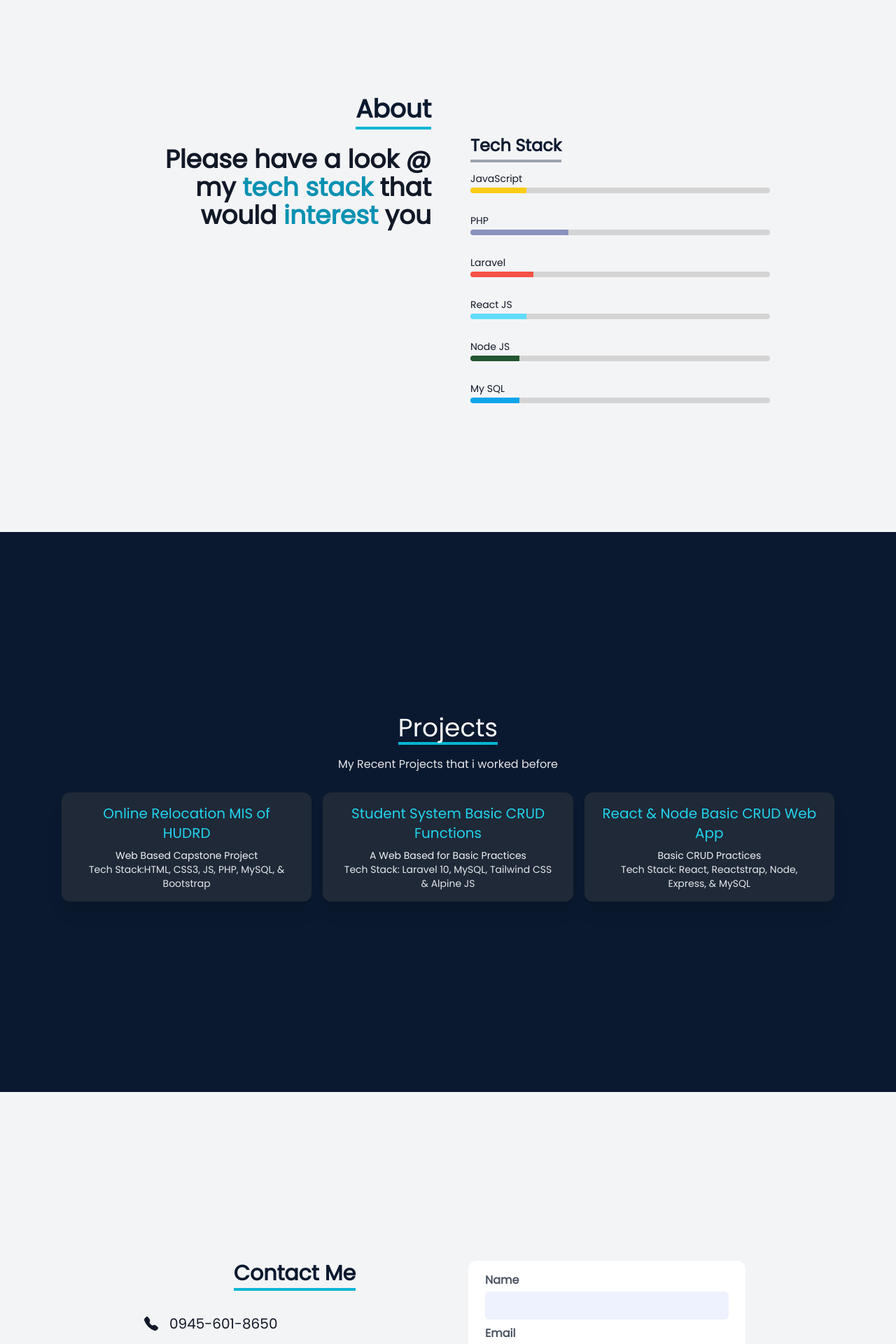
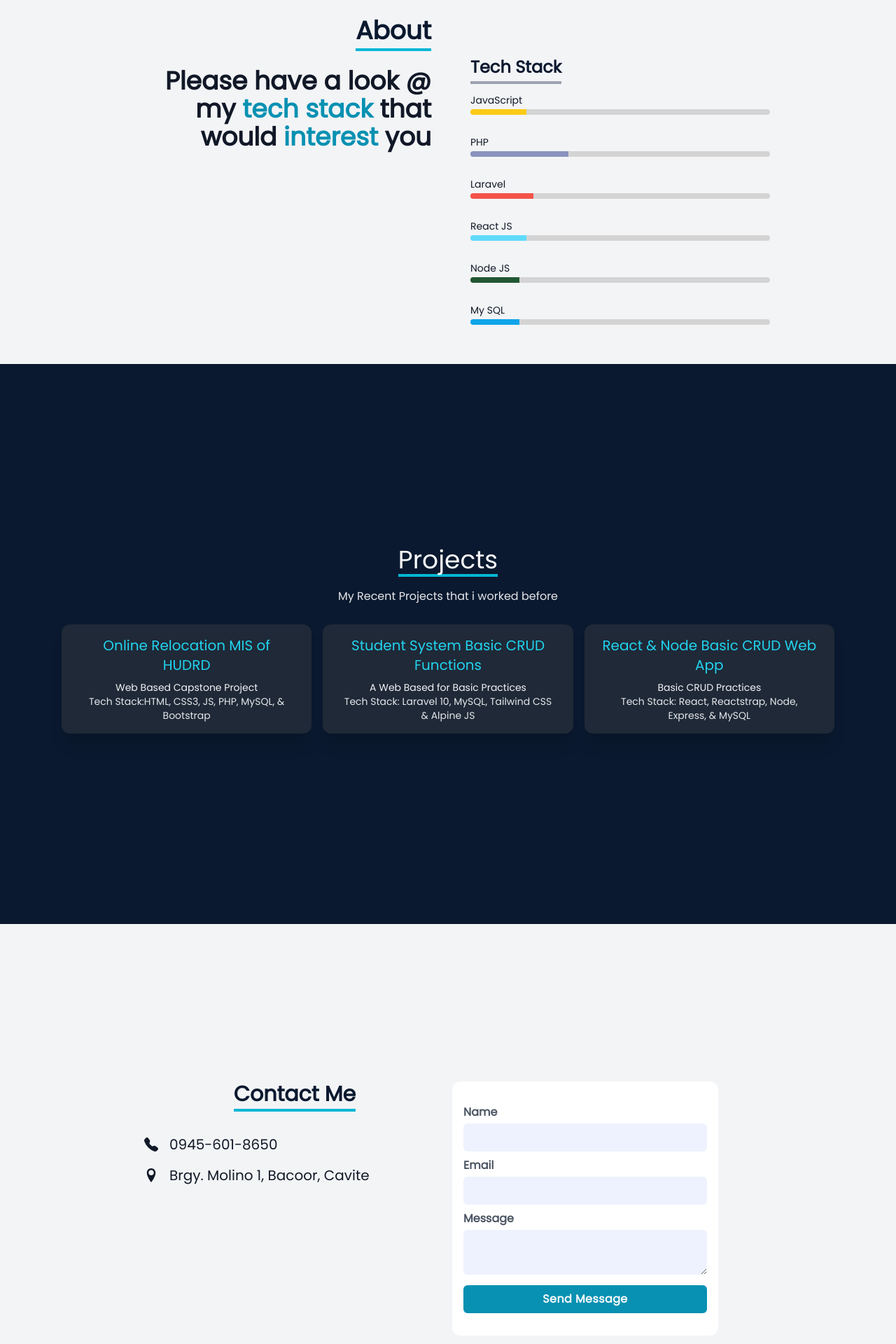
Before and after one commit to rookieSeason/LGPortfolio, a React (Vite) app: page / in a window 1280 px wide. Shown: the part 840-2760 px from the top of the page at 70% size. Built offline with nearby package versions, Linux system fonts and the light colour scheme.

Commit message:
pages adjusted

```diff
--- a/src/components/About.jsx
+++ b/src/components/About.jsx
@@ -4,9 +4,9 @@ import profile from '../assets/profile.jpg'
 const About = () => {
 
     return (
-        <div name='about' className='w-screen h-screen bg-gray-100 text-gray-900'>
-            <div className='sm:flex flex-col justify-center items-center w-screen h-full py-8 whitespace-pre-line' >
-                <div  className='max-w-[1000px] w-full grid grid-cols-2 gap-4'>
+        <div name='about' className='w-screen h-full bg-gray-100 text-gray-900'>
+            <div className=' sm:flex flex-col justify-center items-center w-screen h-full py-8 whitespace-pre-line' >
+                <div  className=' pt-4 max-w-[1000px] w-full grid grid-cols-2 gap-4'>
                     <div data-aos="fade-right" data-aos-delay="300" data-aos-duration="500" className='ml-4 px-4 py-4 sm:text-right pb-4'>
                         <span>
                             <h1 className='mt-2 text-2xl sm:text-4xl text-[#0a192f] font-bold inline border-b-4 border-cyan-500'>About</h1>
--- a/src/components/Contact.jsx
+++ b/src/components/Contact.jsx
@@ -24,9 +24,9 @@ const Contact= () => {
                         </div>
 
                     </div>
-                    <div className='pb-4 sm:flex justify-center items-center h-full'>
+                    <div className='pb-4 sm:flex justify-center items-center h-full max-w-sm'>
                         <form>
-                            <div className="bg-white px-2 py-4 rounded-xl max-w-lg">
+                            <div className="bg-white py-8 rounded-xl">
                                 <div className="space-y-2 px-4">
                                     <div>
                                         <label htmlFor="name" className="block mb-1 text-gray-600 font-semibold">Name</label>
@@ -40,7 +40,7 @@ const Contact= () => {
                                         <label htmlFor="message" className="block mb-1 text-gray-600 font-semibold">Message</label>
                                         <textarea type="text" className="bg-indigo-50 px-4 py-2 outline-none rounded-md w-full" />
                                     </div>
-                                    <button className='mt-4 py-2 w-full bg-cyan-600 text-gray-50  font-semibold rounded-md  tracking-wide hover:bg-cyan-700 duration-200'>Send Message</button>
+                                    <button className='mt-4 mb-4 py-2 w-full bg-cyan-600 text-gray-50  font-semibold rounded-md  tracking-wide hover:bg-cyan-700 duration-200'>Send Message</button>
                                 </div>
 
                             </div>
```
